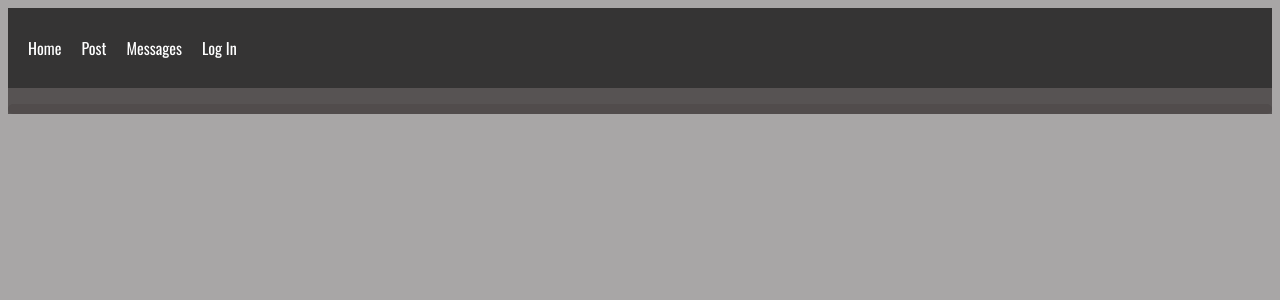
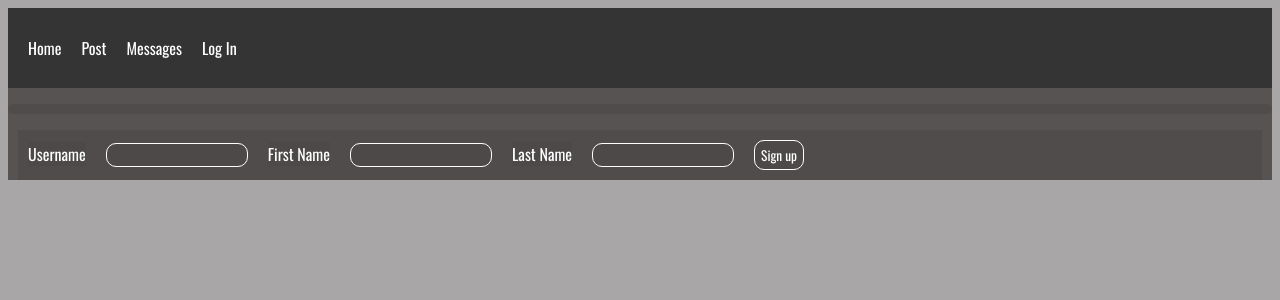
Before and after one commit to DJWilson1990/Week7MessageBoard, a React (Vite) app in the folder client/: page /registration in a window 1280 px wide. Shown: the top 300 px of the page. Built offline with nearby package versions, Linux system fonts and the light colour scheme; a web font is replaced by a local one.

Commit message:
login registration

```diff
--- a/client/src/App.jsx
+++ b/client/src/App.jsx
@@ -5,6 +5,7 @@ import Home from "./assets/pages/Home";
 import Post from "./assets/pages/Post";
 import ViewMessages from "./assets/pages/ViewMessages";
 import Login from "./assets/pages/Login";
+import Registration from "./assets/pages/Registration";
 
 export default function App() {
   let loggedInUser = {};
@@ -18,6 +19,7 @@ export default function App() {
         <Route path="/post" element={<Post />} />
         <Route path="/messages" element={<ViewMessages />} />
         <Route path="/login" element={<Login />} />
+        <Route path="/registration" element={<Registration />} />
       </Routes>
     </div>
   );
--- a/client/src/assets/components/NewMessageForm.css
+++ b/client/src/assets/components/NewMessageForm.css
@@ -1,4 +1,5 @@
 .message-page-title,
+textarea,
 form,
 label,
 select,
--- a/client/src/assets/components/NewMessageForm.jsx
+++ b/client/src/assets/components/NewMessageForm.jsx
@@ -89,8 +89,7 @@ export default function NewMessageForm() {
         onChange={handleChange}
       />
       <label htmlFor="message">Message</label>
-      <input
-        type="text"
+      <textarea
         id="message"
         name="message"
         value={formData.message}
--- a/client/src/assets/pages/Login.jsx
+++ b/client/src/assets/pages/Login.jsx
@@ -1,5 +1,5 @@
 import { useContext } from "react";
-import { useSearchParams } from "react-router-dom";
+import { useSearchParams, Link } from "react-router-dom";
 import { LoggedInUser } from "../components/LoggedInUser";
 
 export default function Login() {
@@ -27,6 +27,10 @@ export default function Login() {
   }
 
   return (
+    <div>
+      <p>
+        Sign in or <Link to="/registration">Register account</Link>
+      </p>
       <form className="login-form" onSubmit={handleSubmit}>
         <label htmlFor="username">Username</label>
         <input
@@ -38,5 +42,6 @@ export default function Login() {
         />
         <button type="submit">Log In</button>
       </form>
+    </div>
   );
 }
--- /dev/null
+++ b/client/src/assets/pages/Registration.jsx
@@ -0,0 +1,71 @@
+import { useEffect, useState } from "react";
+
+export default function Registration() {
+  const [formData, setFormData] = useState({
+    user_name: "",
+    first_name: "",
+    last_name: "",
+  });
+
+  function handleChange(event) {
+    const { name, value } = event.target;
+    setFormData((prevData) => ({
+      ...prevData,
+      [name]: value,
+    }));
+  }
+
+  async function handleSubmit(event) {
+    event.preventDefault();
+    try {
+      const response = await fetch(`http://localhost:1212/users`, {
+        method: "POST",
+        headers: {
+          Accept: "application/json",
+          "Content-Type": "application/json",
+        },
+        body: JSON.stringify(formData),
+      });
+      if (response.ok) {
+        const data = await response.json();
+        console.log("Response data:", data);
+      } else {
+        console.error("Error:", response.status, response.statusText);
+      }
+    } catch (error) {
+      console.error("Fetch error:", error);
+    }
+  }
+
+  return (
+    <form onSubmit={handleSubmit}>
+      <label htmlFor="user_name">Username</label>
+      <input
+        type="text"
+        name="user_name"
+        id="user_name"
+        value={formData.user_name}
+        onChange={handleChange}
+      />
+
+      <label htmlFor="first_name">First Name</label>
+      <input
+        type="text"
+        name="first_name"
+        id="first_name"
+        value={formData.first_name}
+        onChange={handleChange}
+      />
+
+      <label htmlFor="last_name">Last Name</label>
+      <input
+        type="text"
+        name="last_name"
+        id="last_name"
+        value={formData.last_name}
+        onChange={handleChange}
+      />
+      <button type="submit">Sign up</button>
+    </form>
+  );
+}
```
Also changed, not shown: 2 other files (tests, documents, lock files or other folders). Lines whose indentation alone changed are shown as unchanged.
